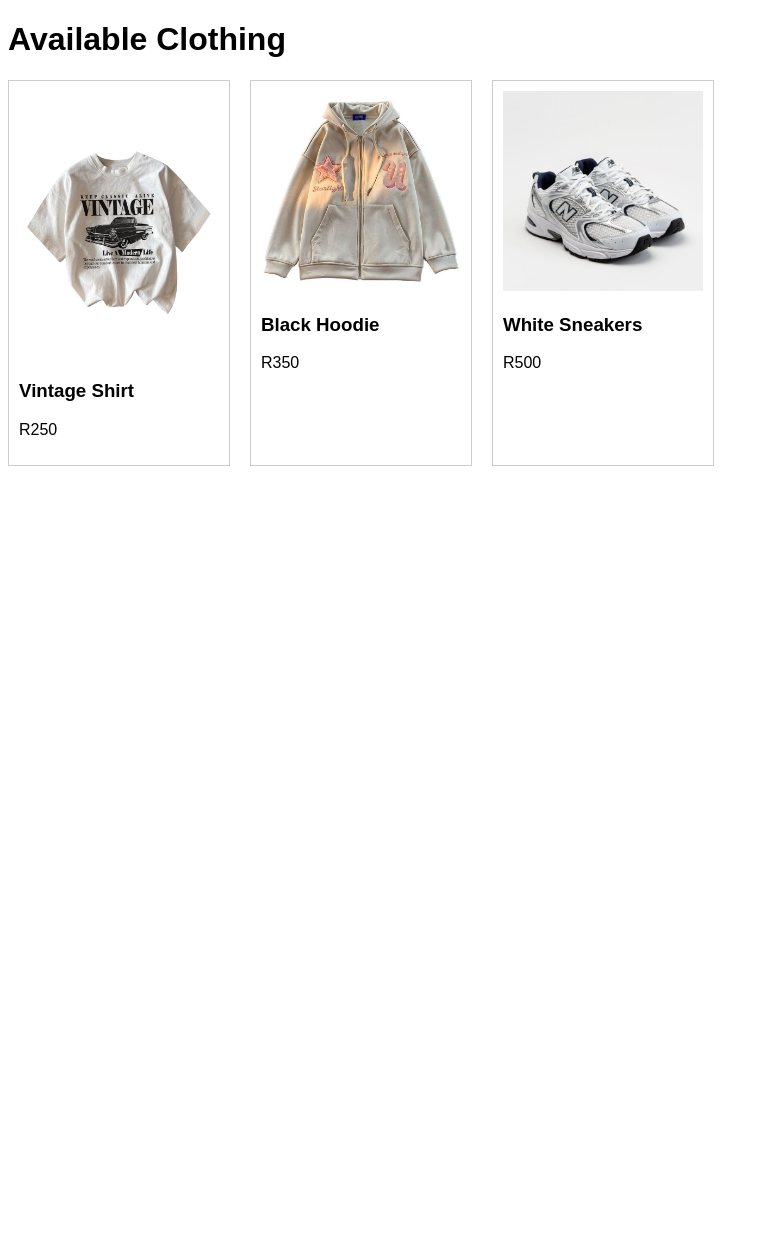
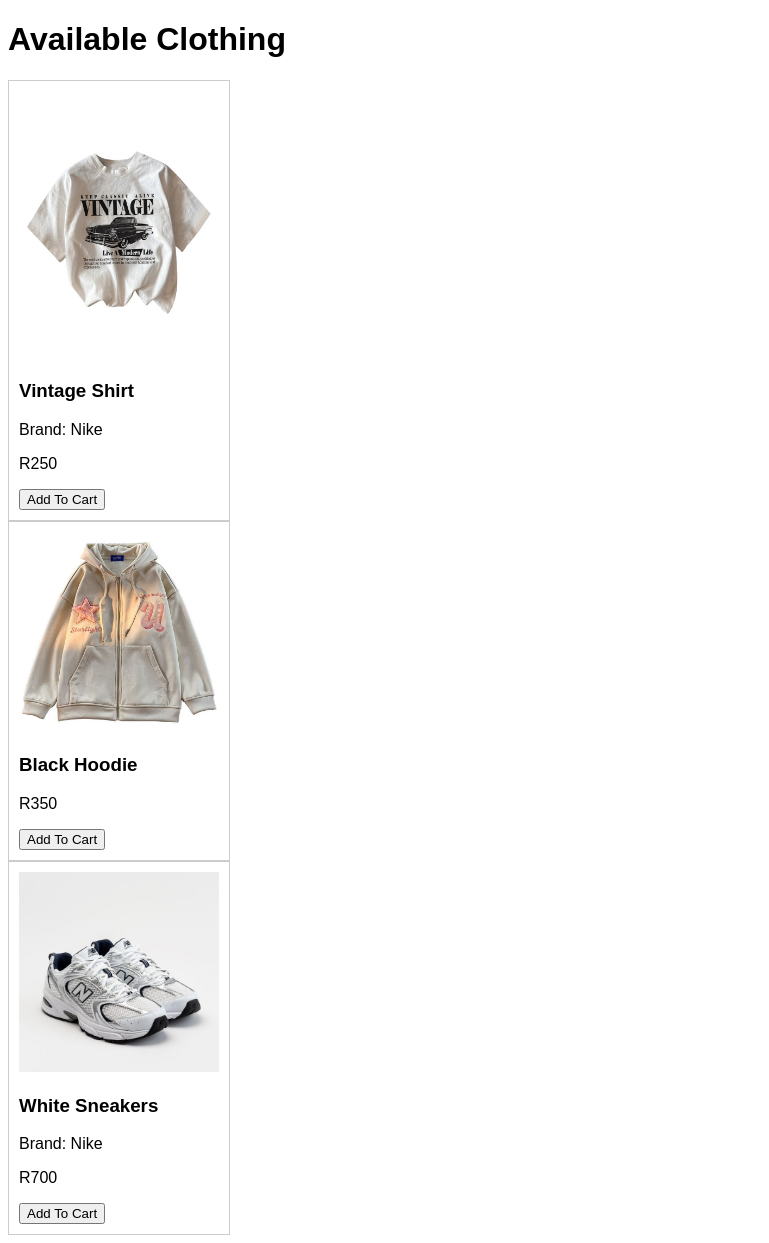
Before and after one commit to nnicolemkhari-creator/Pastimes, a PHP site: page /products.php in a window 1280 px wide. Shown: the whole page, without its empty margins (0-769 px from the left). Before the commit the page ends 466 px from the top, so only its background shows below. Run offline with PHP 8.4, Linux system fonts and the light colour scheme.

Commit message:
update product page and product details

```diff
--- a/products.php
+++ b/products.php
@@ -28,30 +28,55 @@
 
 <h1>Available Clothing</h1>
 
-<div class="container">
+<div class="product">
 
-    <div class="product">
     <a href="productDetails.php?id=1">
+
         <img src="images/shirt1.jpg">
+
         <h3>Vintage Shirt</h3>
+
+        <p>Brand: Nike</p>
+
         <p>R250</p>
+
     </a>
+
+    <button>Add To Cart</button>
+
 </div>
 
 <div class="product">
+
     <a href="productDetails.php?id=2">
+
         <img src="images/hoodie1.jpg">
+
         <h3>Black Hoodie</h3>
+
         <p>R350</p>
+
     </a>
+
+    <button>Add To Cart</button>
+
 </div>
 
 <div class="product">
+
     <a href="productDetails.php?id=3">
+
         <img src="images/shoes1.jpg">
+
         <h3>White Sneakers</h3>
-            <p>R500</p>
+
+        <p>Brand: Nike</p>
+
+        <p>R700</p>
+
     </a>
+
+    <button>Add To Cart</button>
 </div>
 
 </div>
```
Lines whose indentation alone changed are shown as unchanged.
